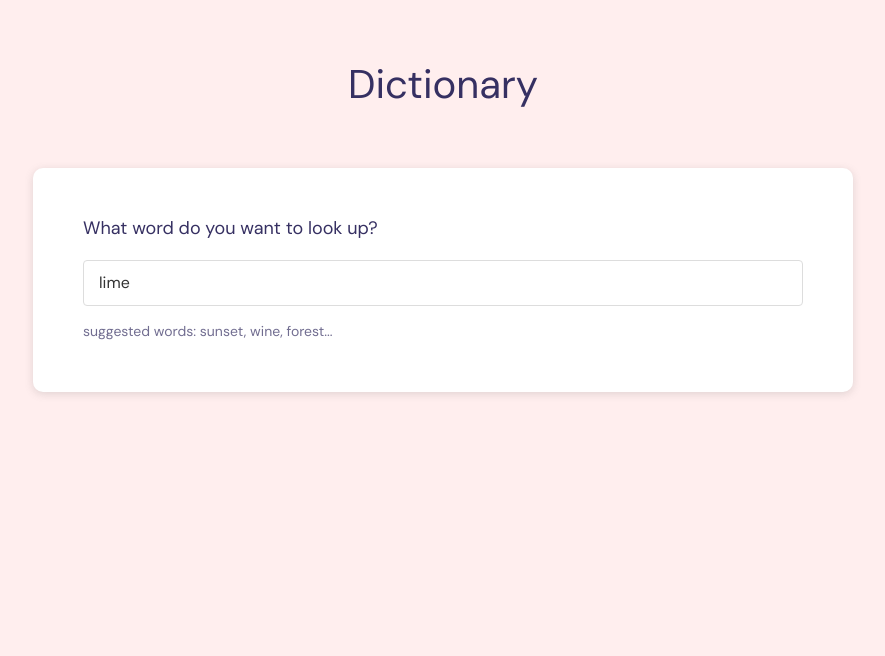
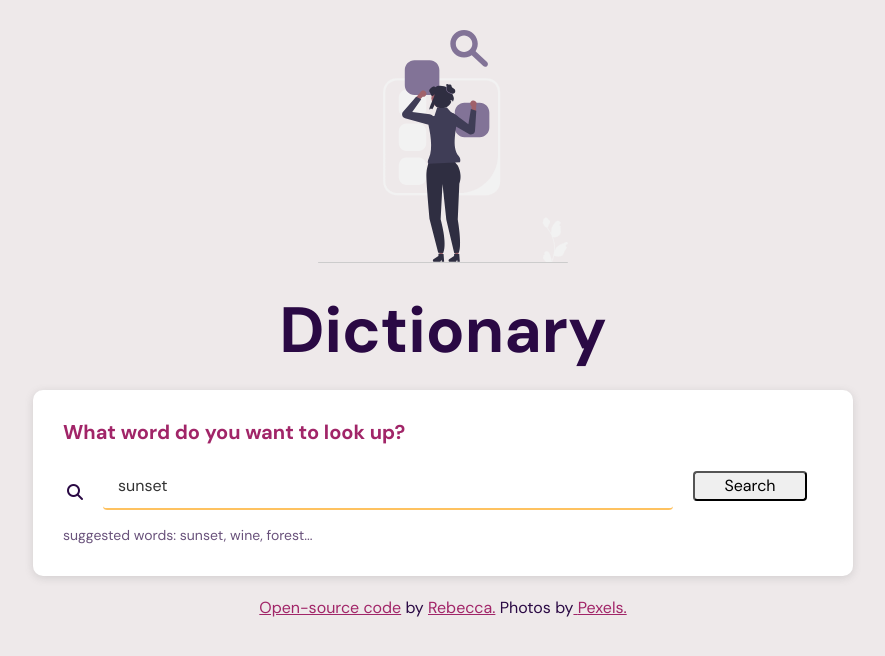
Before and after one commit to yingerliang/react-dictionary-app, a React (Create React App) app: page / in a window 1280 px wide. Shown: the top 656 px of the page, without its empty margins (197-1082 px from the left). Built offline with nearby package versions, Linux system fonts and the light colour scheme; no server answers; the HTML template or start-up script is replaced by a standard one.

Commit message:
Added styling

```diff
--- a/src/App.css
+++ b/src/App.css
@@ -1,4 +1,9 @@
 @import url('https://fonts.googleapis.com/css2?family=DM+Sans:wght@400;700&display=swap');
+
+body {
+  background: #eee9ea;
+  color: #2a0944;
+}
 
 .App {
   font-family: 'DM Sans', sans-serif;
@@ -7,16 +12,26 @@
 }
 
 .App-header {
-  display: block;
   align-items: center;
-  margin: 60px auto;
+  margin: 0 auto;
 }
 
-body {
-  background: #ffeeee;
-  color: #363062;
+.App .App-header img {
+  display: inline-block;
+  margin: 30px auto;
 }
 
 .App h1 {
   text-align: center;
+  font-weight: 700;
+  font-size: 64px;
 }
+
+.App footer {
+  text-align: center;
+  margin: 20px auto;
+}
+
+footer a {
+  color: #a12568;
+}
--- a/src/App.js
+++ b/src/App.js
@@ -1,16 +1,44 @@
 import './App.css'
-
+import search from './images/search.svg'
 import Dictionary from './Dictionary'
 
 export default function App() {
   return (
     <div className="App">
       <header className="App-header">
+        <img
+          src={search}
+          alt="header-img"
+          class="img-fluid d-none d-sm-block"
+          width="250"
+        />
         <h1> Dictionary </h1>{' '}
       </header>
       <main>
-        <Dictionary defaultKeyword="lime" />
+        <Dictionary defaultKeyword="sunset" />
       </main>
+      <footer>
+        <a
+          href="https://github.com/yingerliang"
+          target="_blank"
+          rel="noreferrer"
+        >
+          Open-source code
+        </a>{' '}
+        by{' '}
+        <a
+          href="https://portfolio-rebecca.netlify.app/"
+          target="_blank"
+          rel="noreferrer"
+        >
+          Rebecca.
+        </a>{' '}
+        Photos by
+        <a href="https://www.pexels.com/" target="_blank" rel="noreferrer">
+          {' '}
+          Pexels.
+        </a>
+      </footer>
     </div>
   )
 }
--- a/src/Audio.css
+++ b/src/Audio.css
@@ -6,4 +6,5 @@
 .Audio .fa-circle-play {
   left: 5px;
   font-size: 26px;
+  color: #fec260;
 }
--- a/src/Dictionary.css
+++ b/src/Dictionary.css
@@ -1,17 +1,32 @@
 .Dictionary section {
-  padding: 50px;
+  padding: 30px;
   background-color: white;
   border-radius: 10px;
   box-shadow: rgba(99, 99, 99, 0.2) 0px 2px 8px 0px;
   margin: 20px 70px;
 }
 
+.Dictionary .fa-magnifying-glass {
+  position: absolute;
+  margin-top: 20px;
+  margin-left: 4px;
+}
+
 .Dictionary input {
-  width: 100%;
+  display: inline-flex;
+  width: 75%;
   padding: 10px 15px;
-  border: 6px;
+  border-radius: 4px;
   color: #333;
-  border: 1px solid #ddd;
+  border: none;
+  border-bottom: 2px solid #fec260;
+  margin-left: 40px;
+}
+
+.Dictionary .search-btn {
+  width: 15%;
+  margin-left: 20px;
+  border-radius: 4px;
 }
 
 .Dictionary .hint {
@@ -21,7 +36,9 @@
 }
 
 .Dictionary h1 {
-  font-size: 18px;
+  font-size: 20px;
   margin-bottom: 20px;
   text-align: left;
+  font-weight: 700;
+  color: #a12568;
 }
--- a/src/Dictionary.js
+++ b/src/Dictionary.js
@@ -53,13 +53,16 @@ export default function Dictionary(props) {
         <section>
           <h1>What word do you want to look up?</h1>
           <form onSubmit={handleSubmit}>
+            <i class="fa-solid fa-magnifying-glass"></i>
             <input
               type="search"
               onChange={handleChange}
               defaultValue={props.defaultKeyword}
               className="form-control"
             />
+            <button className="search-btn">Search</button>
           </form>
+
           <div className="hint">suggested words: sunset, wine, forest...</div>
         </section>
         <Results results={results} />
--- a/src/Meaning.css
+++ b/src/Meaning.css
@@ -1,15 +1,13 @@
 .Meaning h3 {
-  font-size: 24px;
+  font-size: 28px;
   line-height: 1.5;
   font-weight: 700;
+  color: #a12568;
 }
 
 .Meaning .example {
   font-size: 16px;
   opacity: 0.7;
   font-style: italic;
+  margin-bottom: 15px;
 }
-
-.Meaning .definition {
-  margin: 10px auto;
-}
--- a/src/Meaning.js
+++ b/src/Meaning.js
@@ -7,6 +7,7 @@ export default function Meaning(props) {
     <div className="Meaning">
       <h3>{props.meaning.partOfSpeech}</h3>
       <Synonyms synonyms={props.meaning.synonyms} />
+      <hr />
       {props.meaning.definitions.map(function (definition, index) {
         return (
           <div key={index}>
--- /dev/null
+++ b/src/Photos.css
@@ -0,0 +1,3 @@
+.Photos img {
+  margin: 5px auto;
+}
--- a/src/Photos.js
+++ b/src/Photos.js
@@ -1,4 +1,5 @@
 import React from 'react'
+import './Photos.css'
 
 export default function Photos(props) {
   if (props.photos) {
--- a/src/Results.css
+++ b/src/Results.css
@@ -2,4 +2,5 @@
   font-size: 36px;
   font-weight: 700;
   line-height: 1.5;
+  color: #a12568;
 }
--- a/src/Results.js
+++ b/src/Results.js
@@ -2,11 +2,14 @@ import React from 'react'
 import Meaning from './Meaning'
 import Phonetic from './Phonetic'
 import './Results.css'
+import audio from './images/audio.svg'
 
 export default function Results(props) {
   if (props.results) {
     return (
       <div className="Results">
+        <div className="row">
+          <div className="col-md-8">
             <section>
               <h2>{props.results.word}</h2>
 
@@ -22,6 +25,16 @@ export default function Results(props) {
                   )
                 })}
             </section>
+          </div>
+          <div className="col-md">
+            <img
+              src={audio}
+              alt="audio-img"
+              className="img-fluid d-none d-md-block"
+              width="250"
+            />
+          </div>
+        </div>
         {props.results.meanings.map(function (meaning, index) {
           return (
             <section key={index}>
```
Also changed, not shown: src/images/audio.svg (added), src/images/listen.svg (deleted). Lines whose indentation alone changed are shown as unchanged.
